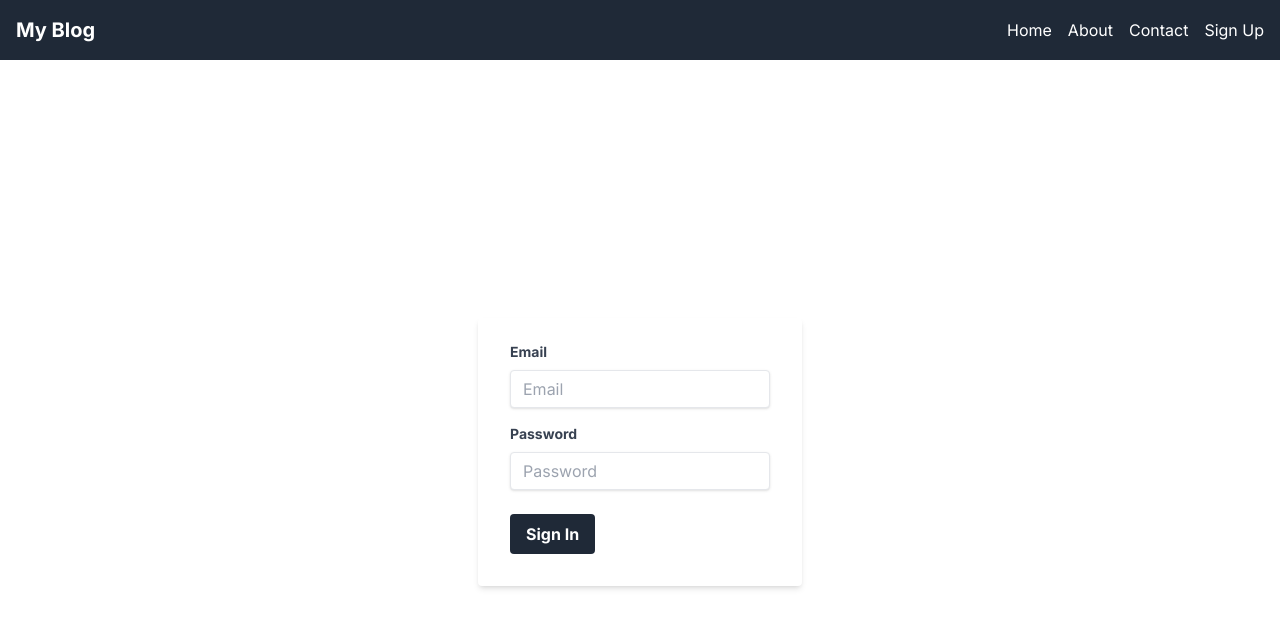
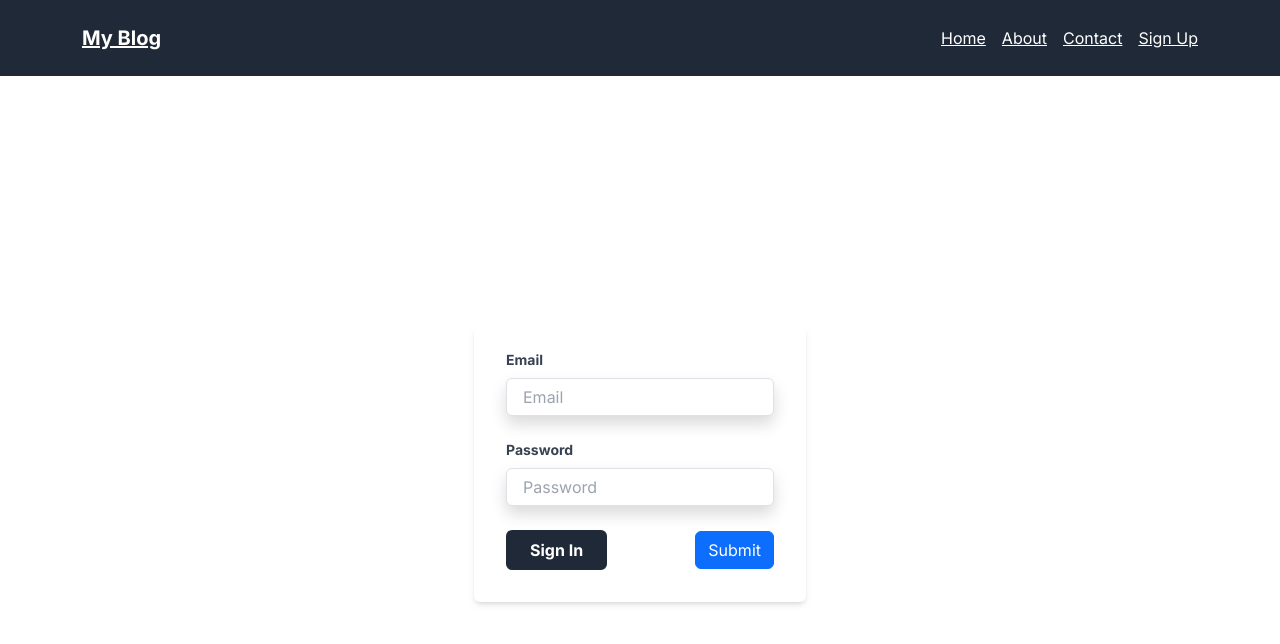
Before and after one commit to Vignesh9123/Blog-Website, a Next.js app: page /user/signin in a window 1280 px wide. Shown: the top 644 px of the page. Built offline with nearby package versions, Linux system fonts and the light colour scheme.

Commit message:
update signIn component

```diff
--- a/app/ui/signin/SigninComponent.js
+++ b/app/ui/signin/SigninComponent.js
@@ -1,6 +1,8 @@
 "use client"
 import React from 'react'
+import { Button } from 'react-bootstrap';
 import { useRef } from 'react';
+import 'bootstrap/dist/css/bootstrap.min.css'
 
 const SigninComponent = () => {
     const emailRef = useRef();
@@ -10,7 +12,7 @@
         event.preventDefault();
         const email = emailRef.current.value;
         const password = passwordRef.current.value;
-        let body = {email,password}
+        let body = { email, password }
         console.log(body);
     };
 
@@ -50,6 +52,9 @@
                     >
                         Sign In
                     </button>
+                    <Button variant="primary" type="submit">
+                        Submit
+                    </Button>
                 </div>
             </form>
         </div>
```
